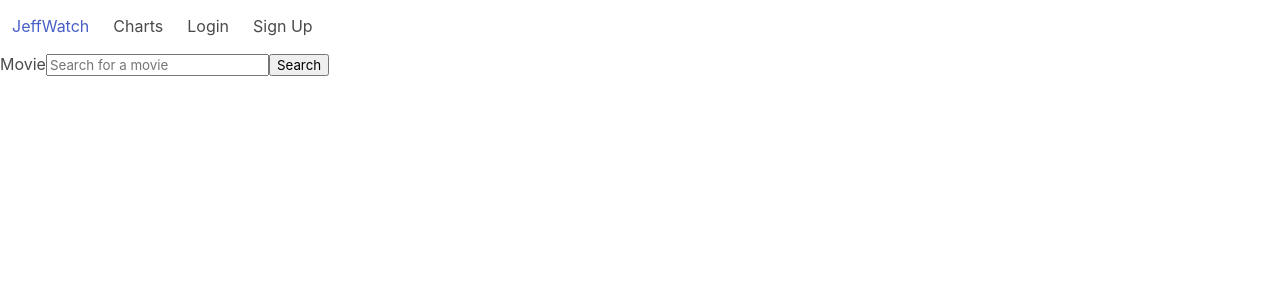
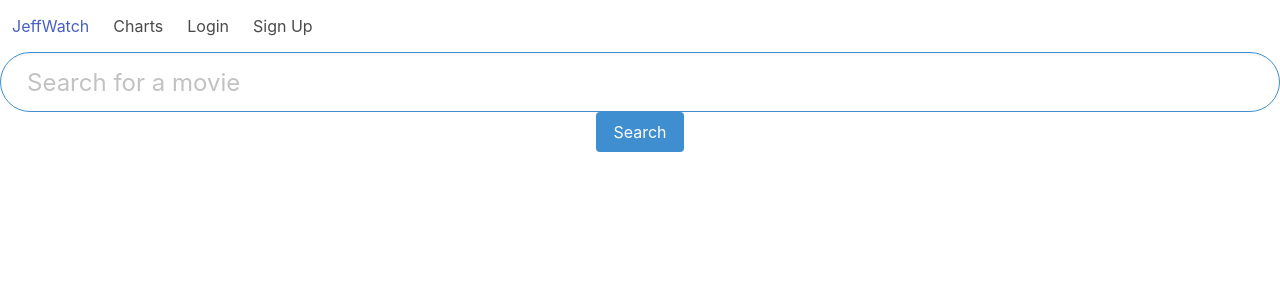
Before and after one commit to Fayyaz00/JeffWatch, a React (Create React App) app: page / in a window 1280 px wide. Shown: the top 300 px of the page. Built offline with nearby package versions, Linux system fonts and the light colour scheme.

Commit message:
Search Bar CSS Edit

```diff
--- a/src/App.css
+++ b/src/App.css
@@ -38,6 +38,10 @@
 }
 
 #centered {
+  text-align: center;
+}
+
+.center {
   text-align: center;
 }
 
--- a/src/Search/Search.js
+++ b/src/Search/Search.js
@@ -22,7 +22,8 @@
   }
 
   return (
-    <div>
+    <div className="center">
+
       <form
         onSubmit={e => {
           e.preventDefault();
@@ -30,17 +31,18 @@
         }}
       >
         <label htmlFor="search">
-          Movie
-          <input
+          <input className="input is-info is-large is-rounded"
             id="search"
             placeholder={placeholder}
             value={search}
             onChange={e => setSearch(e.target.value)}
           />
         </label>
-        <button>Search</button>
+        <button className="button is-info">Search</button>
+
       </form>
       {isLoaded && <SearchResults movies={movies} />}
+
     </div>
   );
 }
```
